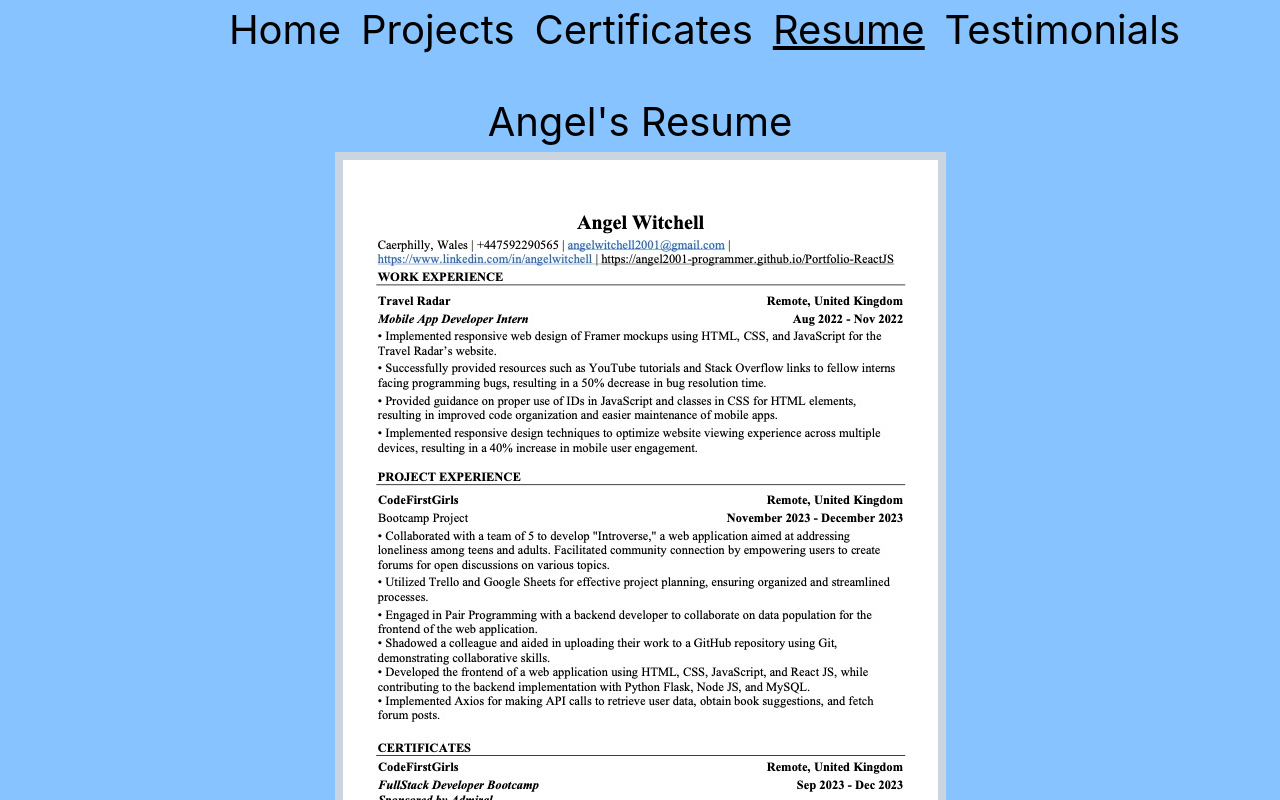
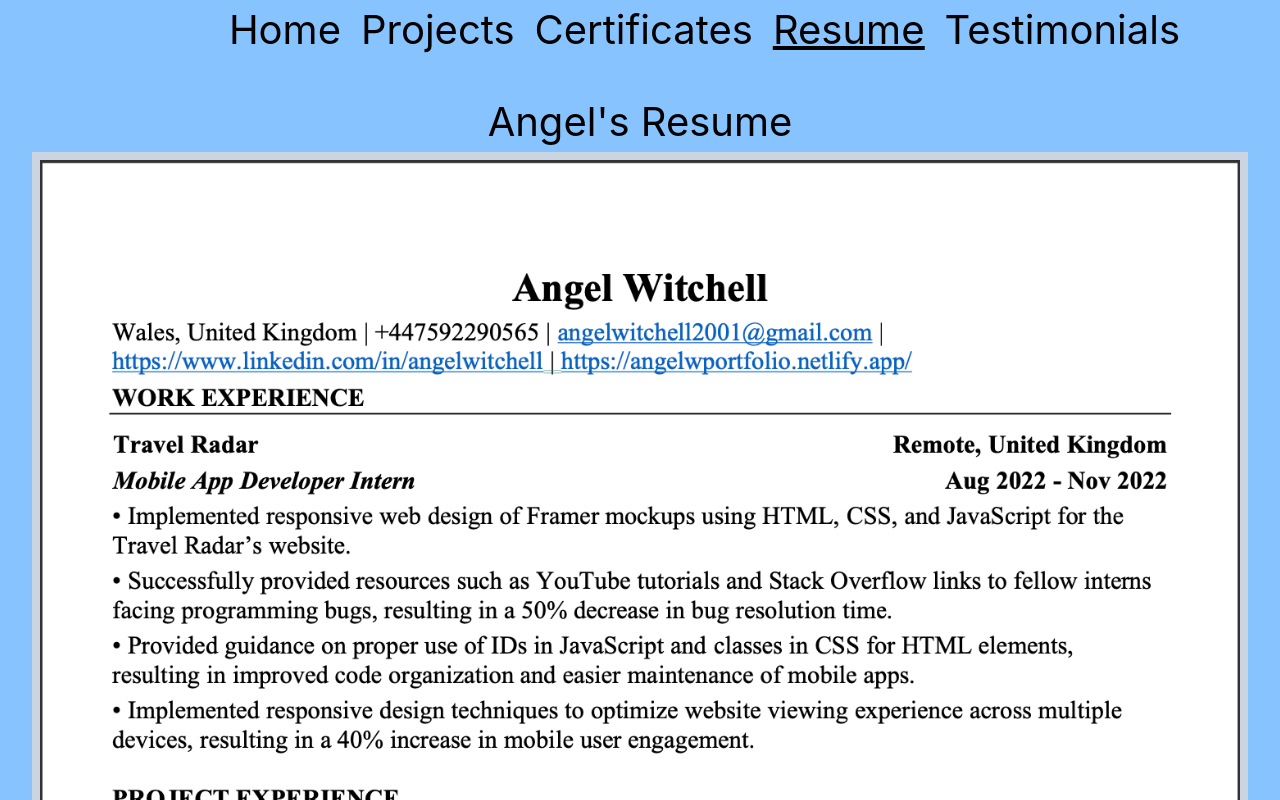
Before and after one commit to Angel2001-programmer/AngelPortfolio, a React (Create React App) app: page /resume in a window 1280 px wide. Shown: the top 800 px of the page. Built offline with nearby package versions, Linux system fonts and the light colour scheme.

Commit message:
resume update.

```diff
--- a/src/pages/resume.jsx
+++ b/src/pages/resume.jsx
@@ -24,7 +24,7 @@ const Resume = () => {
         <h1 className='text-[40px] mt-4'>Angel's Resume</h1>
         <div className='bg-slate-300 p-2 sm: mx-8'>
           <img
-            src={require('../assets/images/AngelWitchellCV.jpg')}
+            src={require('../assets/images/AngelWitchellCV.png')}
             alt="Angel's resume"
           />
         </div>
```
Also changed, not shown: src/assets/images/AngelWitchellCV.jpg (deleted), src/assets/images/AngelWitchellCV.png (added).
